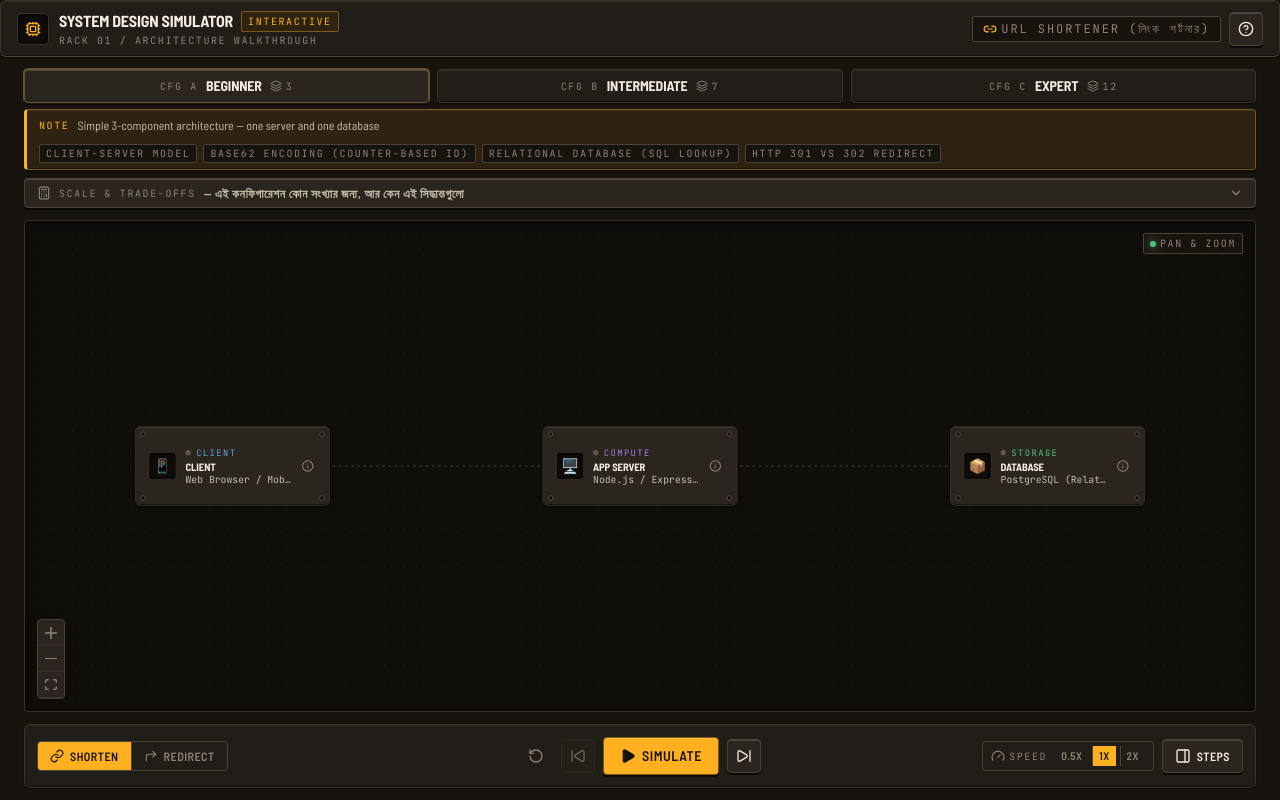
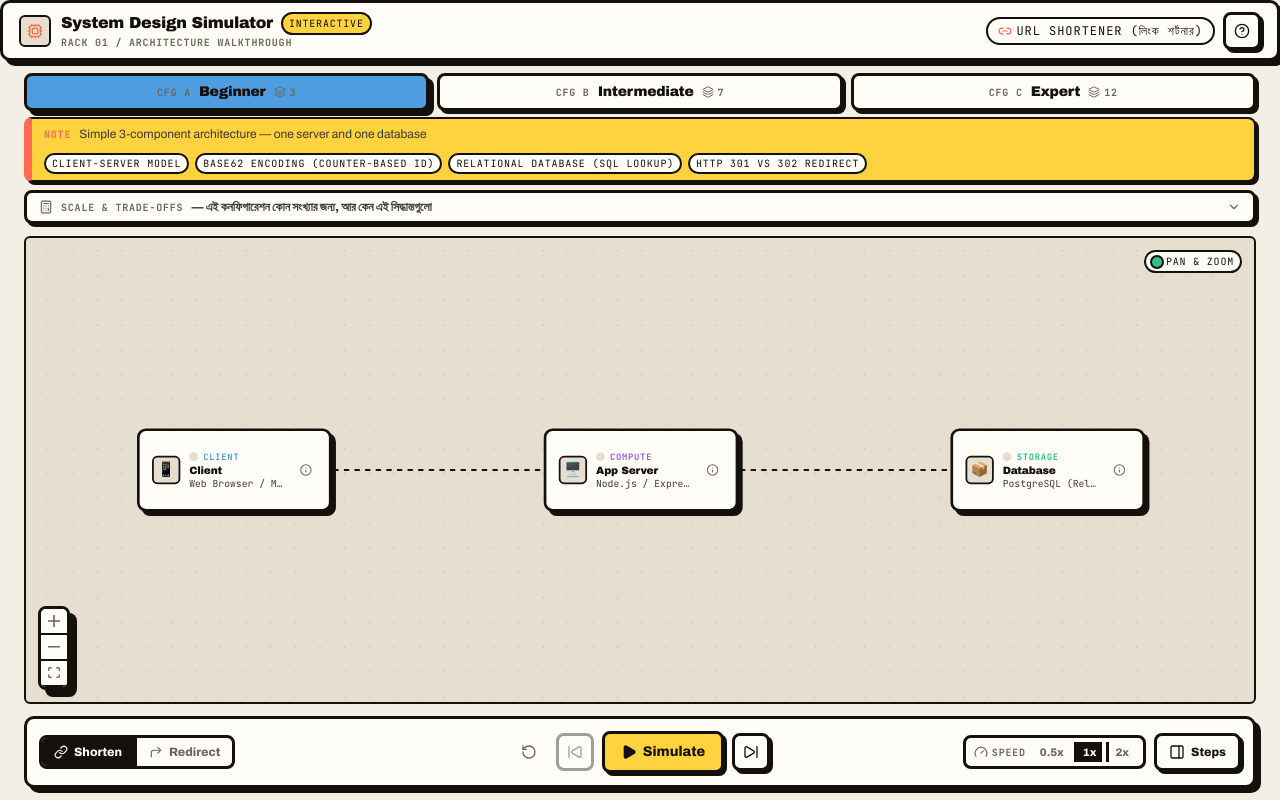
Before and after one commit to sojibrd/system_design_simulation, a Next.js app: page / in a window 1280 px wide. Built offline with nearby package versions, Linux system fonts and the light colour scheme.

Commit message:
fix: update theme import to tactile.css for consistent styling

```diff
--- a/app/globals.css
+++ b/app/globals.css
@@ -6,7 +6,7 @@
    Every visual value lives in the imported file; nothing below it is
    theme-specific.
    ========================================================================= */
-@import "./themes/control-room.css";
+@import "./themes/tactile.css";
 
 /* ============================================================================
    THEME CONTRACT
```
